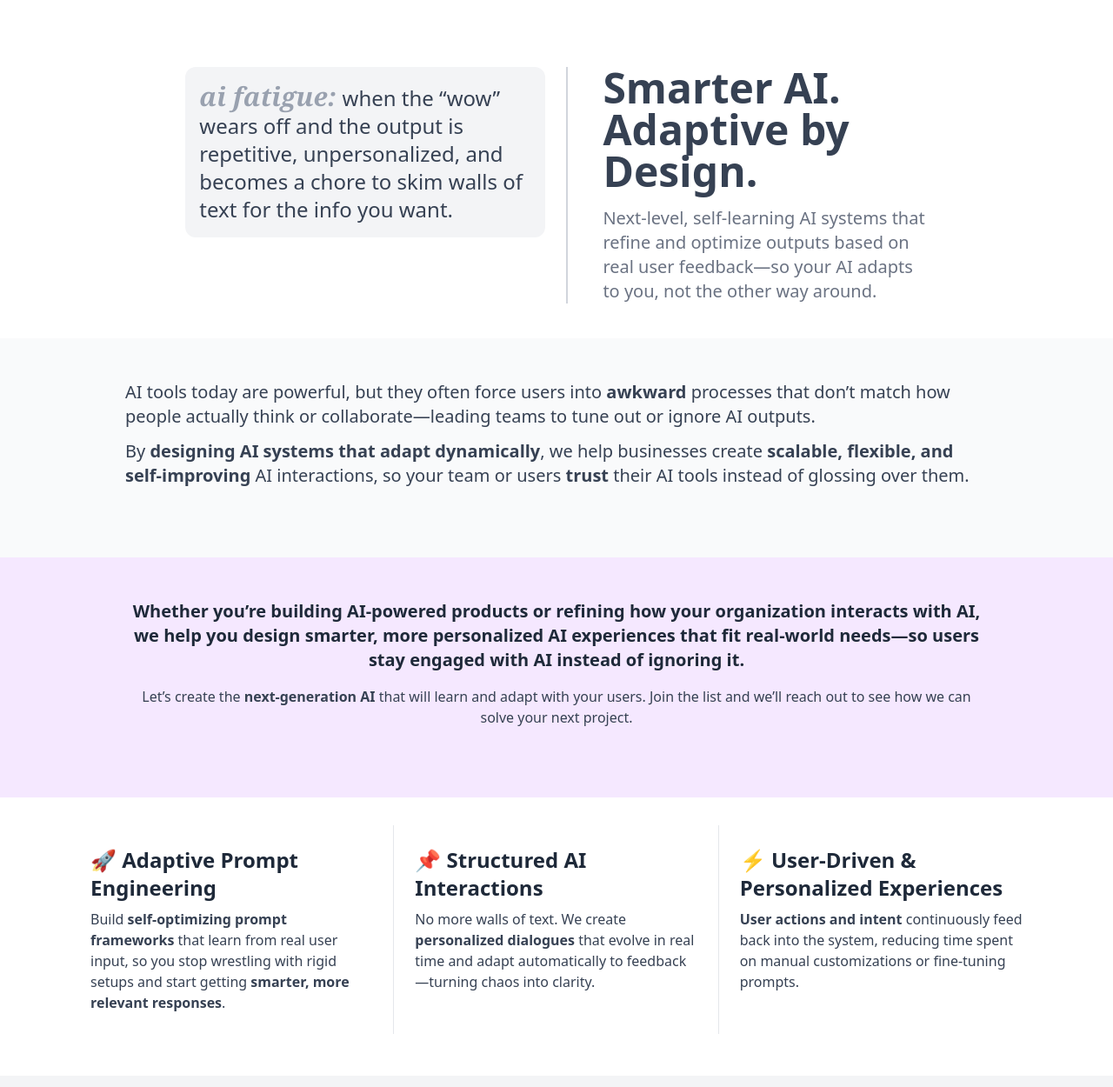
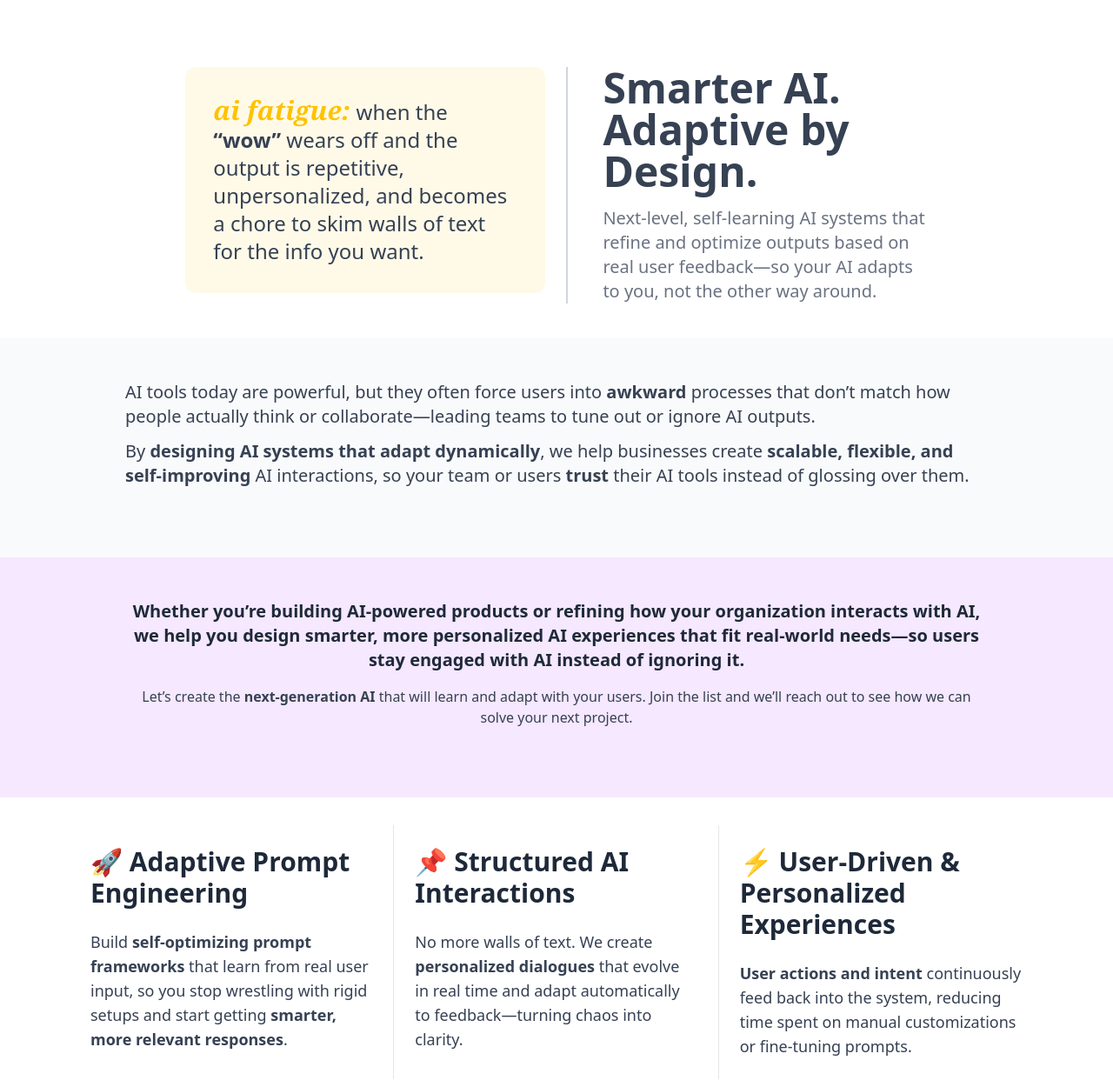
Before and after one commit to promptly-app-ai/web, a plain HTML site: page index.html in a window 1280 px wide. Shown: the part 225-1475 px from the top of the page at 87% size. Drawn offline with nearby package versions, Linux system fonts and the light colour scheme.

Commit message:
Update index.html

```diff
--- a/index.html
+++ b/index.html
@@ -27,9 +27,9 @@
   <section class="flex flex-col md:flex-row w-2/3 mx-auto my-10 gap-6">
     <!-- Left Column -->
     <div class="md:w-1/2">
-      <p class="text-2xl bg-gray-100 rounded-xl p-4 text-gray-700 mb-3 mx-10 md:mx-0">
-        <em class="font-serif font-bold text-gray-400 text-3xl">ai fatigue:</em>
-        when the “wow” wears off and the output is repetitive, unpersonalized,
+      <p class="text-2xl bg-[#fffae8] rounded-xl p-8 text-gray-700 mb-3 mx-10 md:mx-0">
+        <em class="font-serif font-bold text-[#FFC200] text-3xl">ai fatigue:</em>
+        when the <strong>“wow”</strong> wears off and the output is repetitive, unpersonalized,
         and becomes a chore to skim walls of text for the info you want.
       </p>
     </div>
@@ -103,8 +103,8 @@
   <div class="grid grid-cols-1 md:grid-cols-3 divide-y md:divide-y-0 md:divide-x divide-gray-200">
     <!-- Box 1 -->
     <div class="p-6">
-      <h3 class="text-2xl font-semibold mb-2">🚀 Adaptive Prompt Engineering</h3>
-      <p class="text-gray-700">
+      <h3 class="text-3xl font-semibold mb-2">🚀 Adaptive Prompt Engineering</h3>
+      <p class="text-gray-700 text-lg mt-6">
         Build <strong>self-optimizing prompt frameworks</strong> that learn from real user input,
         so you stop wrestling with rigid setups and start getting
         <strong>smarter, more relevant responses</strong>.
@@ -112,8 +112,8 @@
     </div>
     <!-- Box 2 -->
     <div class="p-6">
-      <h3 class="text-2xl font-semibold mb-2">📌 Structured AI Interactions</h3>
-      <p class="text-gray-700">
+      <h3 class="text-3xl font-semibold mb-2">📌 Structured AI Interactions</h3>
+      <p class="text-gray-700 text-lg mt-6">
         No more walls of text. We create
         <strong>personalized dialogues</strong> that evolve in real time
         and adapt automatically to feedback—turning chaos into clarity.
@@ -121,8 +121,8 @@
     </div>
     <!-- Box 3 -->
     <div class="p-6">
-      <h3 class="text-2xl font-semibold mb-2">⚡ User-Driven & Personalized Experiences</h3>
-      <p class="text-gray-700">
+      <h3 class="text-3xl font-semibold mb-2">⚡ User-Driven & Personalized Experiences</h3>
+      <p class="text-gray-700 text-lg mt-6">
         <strong>User actions and intent</strong> continuously feed back into the system,
         reducing time spent on manual customizations or fine-tuning prompts.
       </p>
```
